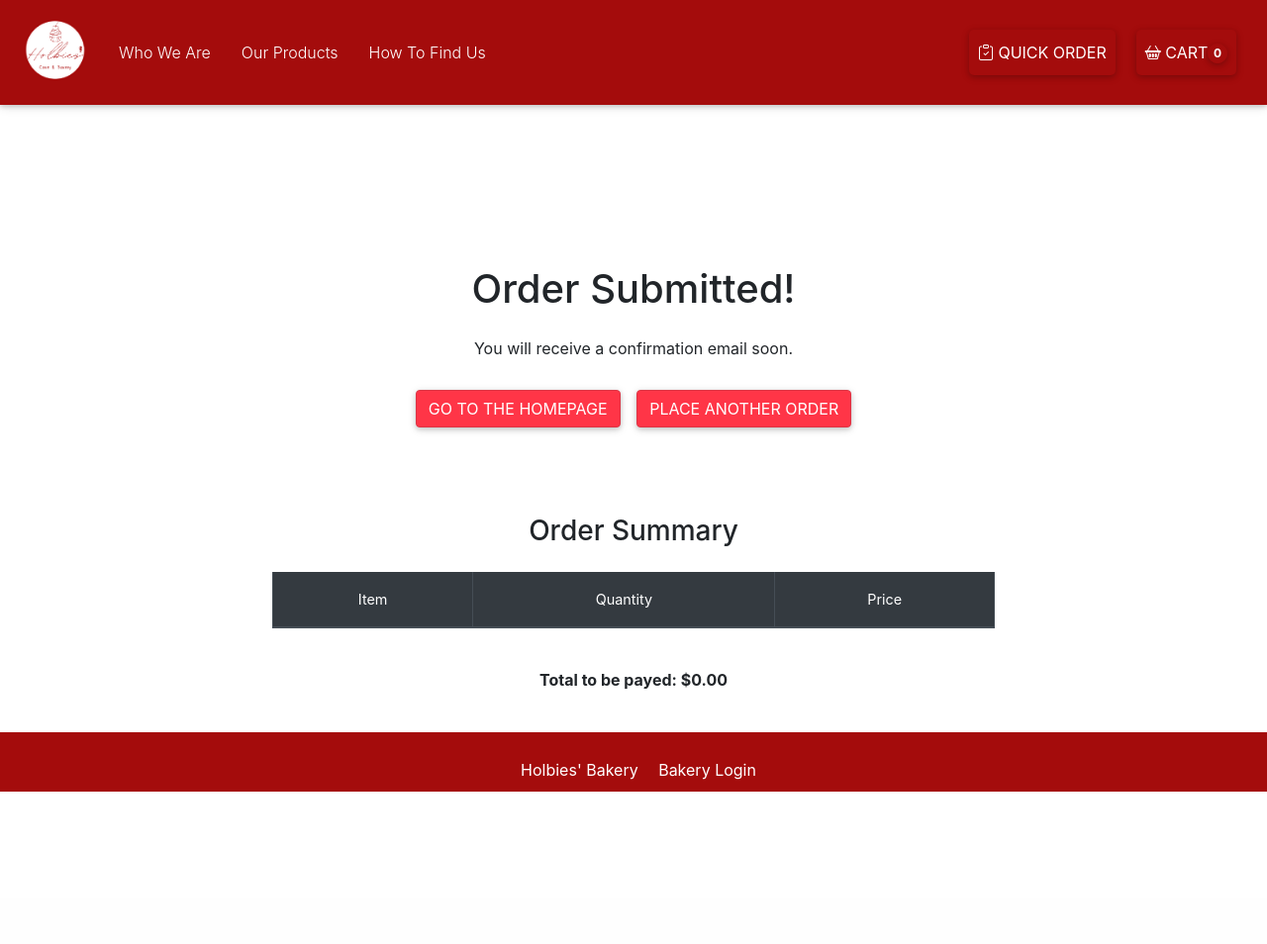
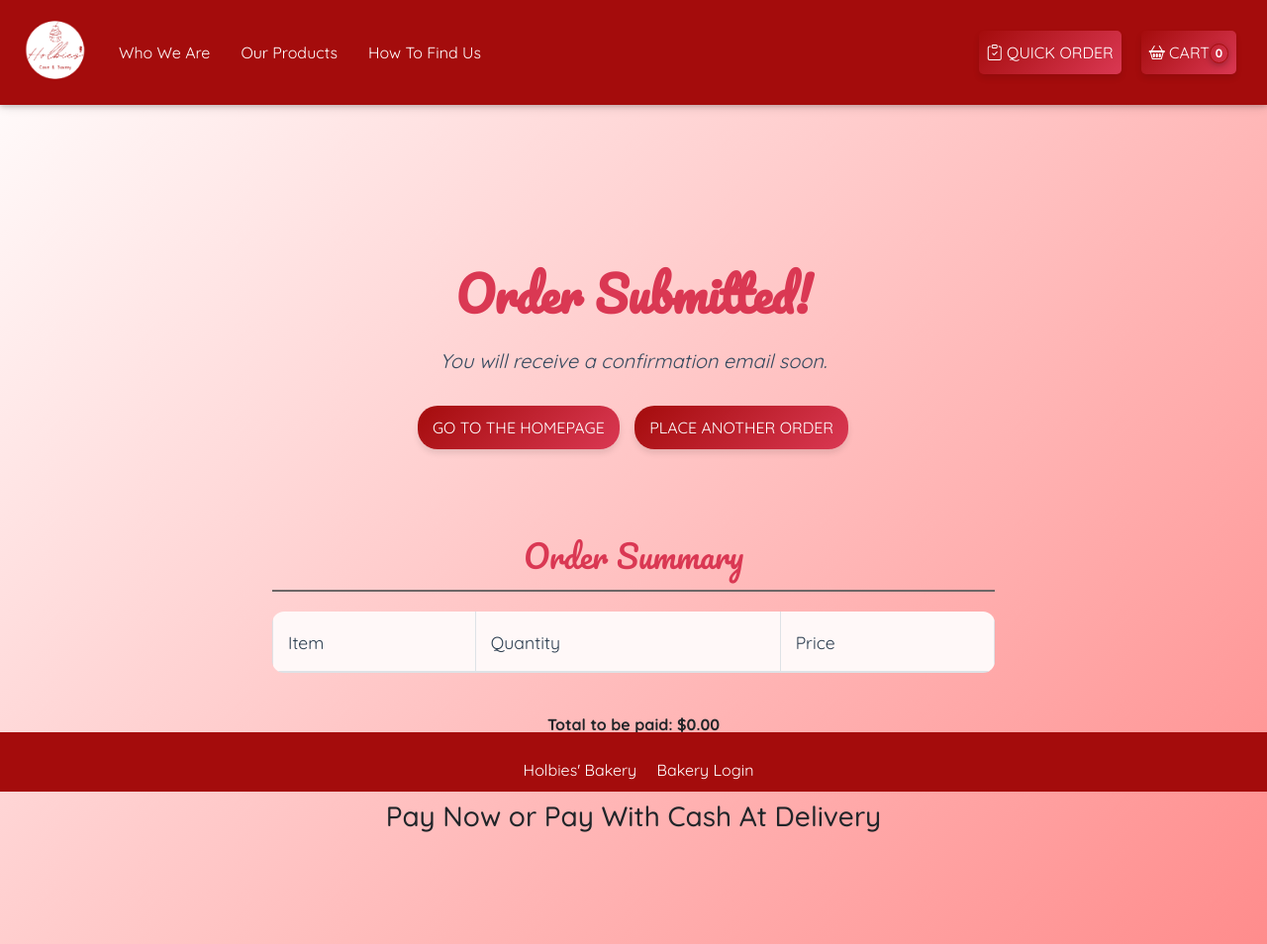
Before and after one commit to lunarinaa/holbertonschool-portfolio_project, a Django app: page /order-confirmation/1 in a window 1280 px wide. Shown: the whole page at 99% size. Before the commit the page ends 800 px from the top, so only its background shows below. Run offline with Django 3.2, Linux system fonts and the light colour scheme; data comes from the database, SQL or seed files in the repository; both versions use the stored data as it was after the commit; lists and menus that the app fills with data are empty; some libraries are stand-ins or nearby versions.

Commit message:
Update order-confirmation and order-pay-confirmation

```diff
--- a/holbies_bakery/customer/templates/customer/order_confirmation.html
+++ b/holbies_bakery/customer/templates/customer/order_confirmation.html
@@ -1,28 +1,23 @@
 {% extends 'customer/base.html' %}
 
 {% block content %}
-</br>
-</br></br>
-</br></br>
-</br></br>
-</br></br>
-</br>
+<br><br><br><br><br><br><br><br><br><br>
 <div class="container mb-5">
     <div class="row justify-content-center mt-1">
         <div class="col-md-8 col-sm-12 p-4 text-center">
-            <h1 class="mb-4">Order Submitted!</h1>
-            <p class="mb-4">You will receive a confirmation email soon.</p>
-            <a href="{% url 'index' %}" class="btn btn-danger mb-3">Go to the homepage</a>
-            <a href="{% url 'order' %}" class="btn btn-danger mb-3">Place another order</a>
+            <h1 class="order-title mb-4">Order Submitted!</h1>
+            <p class="order-description mb-4">You will receive a confirmation email soon.</p>
+            <a href="{% url 'index' %}" class="btn btn-custom mb-3">Go to the homepage</a>
+            <a href="{% url 'order' %}" class="btn btn-custom mb-3">Place another order</a>
         </div>
     </div>
 
     <div class="row justify-content-center mt-5">
         <div class="col-md-8 col-sm-12 text-center">
-            <h3 class="pb-3">Order Summary</h3>
+            <h3 class="order-summary-title pb-3">Order Summary</h3>
             <div class="table-responsive">
-                <table class="table table-bordered">
-                    <thead class="thead-dark">
+                <table class="table table-bordered order-table">
+                    <thead class="thead-custom">
                         <tr>
                             <th scope="col">Item</th>
                             <th scope="col">Quantity</th>
@@ -40,7 +35,7 @@
                     </tbody>
                 </table>
             </div>
-            <p class="font-weight-bold pt-4">Total to be payed: ${{ price }}</p>
+            <p class="font-weight-bold pt-4">Total to be paid: ${{ price }}</p>
         </div>
     </div>
 
@@ -56,6 +51,102 @@
         </div>
     </div>
 </div>
+
+<style>
+    @import url('https://fonts.googleapis.com/css2?family=Pacifico&family=Quicksand:wght@400;500;700&display=swap');
+
+    body {
+        font-family: 'Quicksand', sans-serif;
+        background: linear-gradient(135deg, #ffffff90 0%, #ff242486 100%);
+        margin: 0;
+    }
+    .order-title {
+        font-family: 'Pacifico', cursive;
+        color: #da3853;
+        font-weight: bold;
+        font-size: 3rem;
+        margin-bottom: 1rem;
+        animation: fadeInDown 1s ease-out;
+    }
+    .order-description {
+        font-family: 'Quicksand', sans-serif;
+        color: #34495e;
+        font-size: 1.25rem;
+        font-style: italic;
+        margin-bottom: 2rem;
+        animation: fadeInDown 1s ease-out;
+    }
+    .btn-custom {
+        padding: 10px 15px;
+        border: none;
+        border-radius: 20px;
+        background: linear-gradient(135deg, #A40C0C 0%, #da3853 100%);
+        color: #FFFFFF;
+        cursor: pointer;
+        transition: all 0.3s ease;
+        display: flex;
+        align-items: center;
+        justify-content: center;
+        margin-left: 5px;
+        box-shadow: 0 4px 6px rgba(0, 0, 0, 0.1);
+    }
+    .btn-custom:hover {
+        background: linear-gradient(135deg, #da3853 0%, #A40C0C 100%);
+    }
+    .order-summary-title {
+        font-family: 'Pacifico', cursive;
+        color: #da3853;
+        font-size: 2rem;
+        border-bottom: 2px solid #6d6666;
+        padding-bottom: 10px;
+        margin-bottom: 20px;
+        animation: fadeInDown 1s ease-out;
+    }
+    .order-table {
+        border: 2px solid #da3853;
+        border-radius: 12px;
+        overflow: hidden;
+    }
+    .thead-custom {
+        background-color: #fff8f8;
+        color: #da3853;
+        font-family: 'Quicksand', sans-serif;
+        font-size: 1.1rem;
+    }
+    .order-table th, .order-table td {
+        font-family: 'Quicksand', sans-serif;
+        padding: 12px 15px;
+        text-align: left;
+        border-bottom: 1px solid #ddd;
+        font-size: 1.1rem;
+        color: #2C3E50;
+        transition: background-color 0.3s ease;
+    }
+    .order-table tr:nth-child(even) {
+        background-color: #FFE6E6;
+    }
+    .order-table tr:hover td {
+        background-color: #FFDADA;
+    }
+    @keyframes fadeIn {
+        from {
+            opacity: 0;
+        }
+        to {
+            opacity: 1;
+        }
+    }
+    @keyframes fadeInDown {
+        from {
+            opacity: 0;
+            transform: translateY(-20px);
+        }
+        to {
+            opacity: 1;
+            transform: translateY(0);
+        }
+    }
+</style>
 
 <script src="https://www.paypalobjects.com/api/checkout.js"></script>
 <script>
```
Also changed, not shown: holbies_bakery/customer/templates/customer/order_pay_confirmation.html (+57 -8 lines), holbies_bakery/db.sqlite3.
